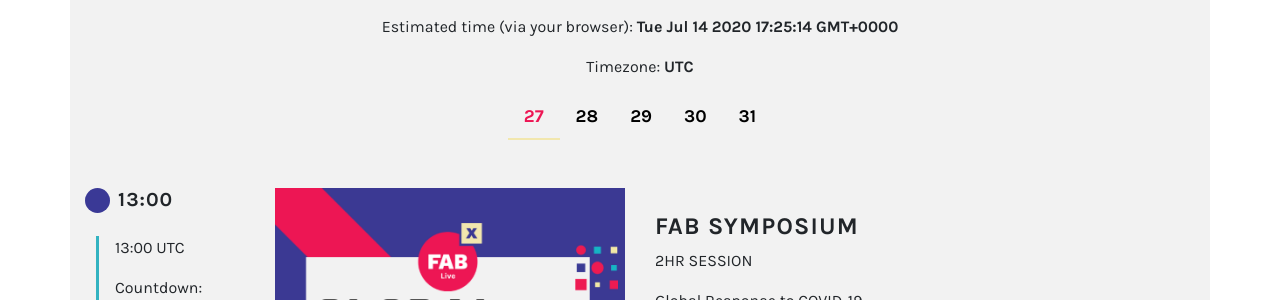
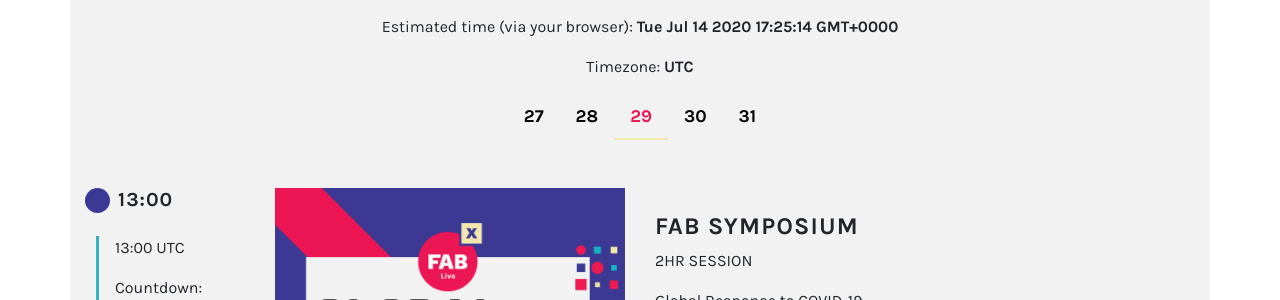
Before and after one commit to fabfoundation/fabxlive2020, a Jekyll site: the page built from schedule.html, in a window 1280 px wide. Shown: the part 313-613 px from the top of the page. Built offline with Jekyll 4.4.1, drawn with Linux system fonts in a browser that asks for light colours; nearby versions of some CDN libraries.

Commit message:
Day 29 is default active

```diff
--- a/schedule.html
+++ b/schedule.html
@@ -18,13 +18,13 @@
 
   <ul class="nav fab-pills mb-3 justify-content-center" id="" role="tablist">
     <li class="nav-item" role="presentation">
-      <a class="nav-link active" id="pills-27-tab" data-toggle="pill" href="#pills-27" role="tab" aria-controls="pills-27" aria-selected="true">27</a>
+      <a class="nav-link" id="pills-27-tab" data-toggle="pill" href="#pills-27" role="tab" aria-controls="pills-27" aria-selected="true">27</a>
     </li>
     <li class="nav-item" role="presentation">
       <a class="nav-link" id="pills-28-tab" data-toggle="pill" href="#pills-28" role="tab" aria-controls="pills-28" aria-selected="false">28</a>
     </li>
     <li class="nav-item" role="presentation">
-      <a class="nav-link" id="pills-29-tab" data-toggle="pill" href="#pills-29" role="tab" aria-controls="pills-29" aria-selected="false">29</a>
+      <a class="nav-link active" id="pills-29-tab" data-toggle="pill" href="#pills-29" role="tab" aria-controls="pills-29" aria-selected="false">29</a>
     </li>
     <li class="nav-item" role="presentation">
       <a class="nav-link" id="pills-30-tab" data-toggle="pill" href="#pills-30" role="tab" aria-controls="pills-30" aria-selected="false">30</a>
```
